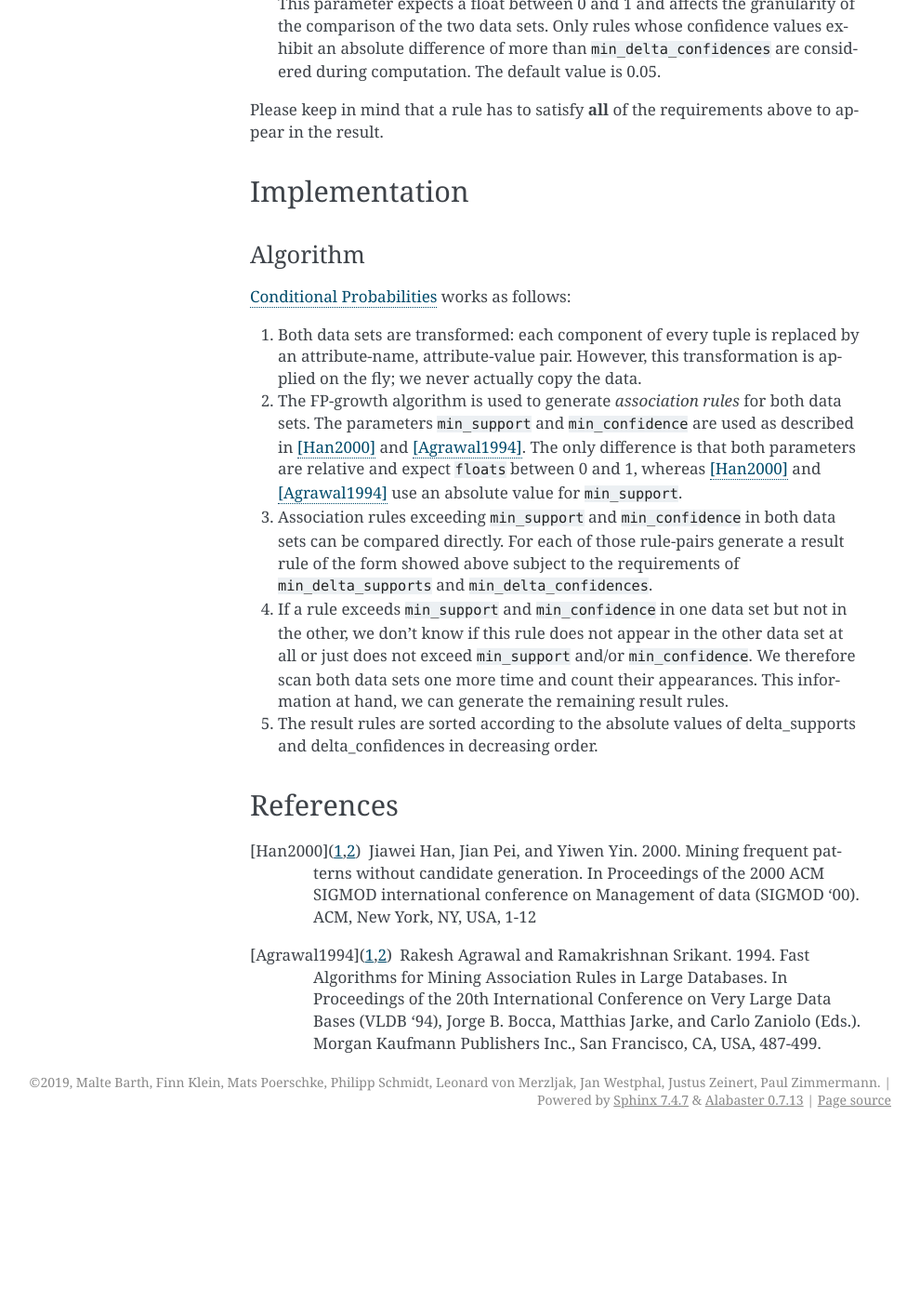
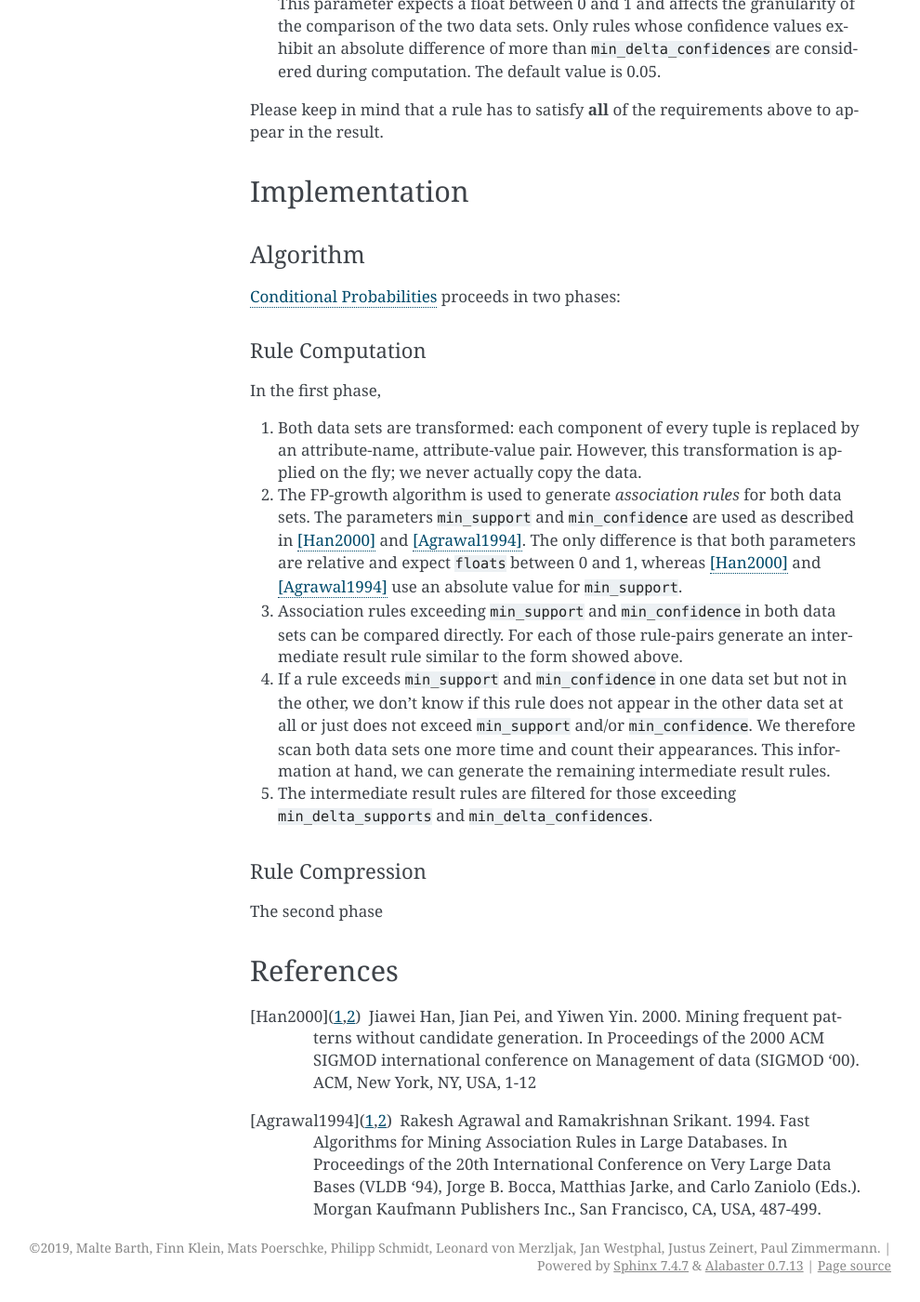
Before and after one commit to hpi-bp1819-naumann/shift-detector, a Sphinx documentation site: the page built from docs/source/checks/conditional_probabilities.rst, in a window 1280 px wide and 1400 px high, scrolled down 3227 px. Shown: the whole window at 93% size, without its empty margins (151-1141 px from the left). Built offline with Sphinx 7.4.7, drawn with Linux system fonts in a browser that asks for light colours; before the commit the page ends 4449 px from its top, so only the background shows below that; some of the changed text lies outside the part shown.

Commit message:
Adapt documentation.

```diff
--- a/docs/source/api.rst
+++ b/docs/source/api.rst
@@ -9,7 +9,7 @@ This part of the documentation covers all the public interfaces of Morpheus.
 
 Detector Object
 ---------------
-.. autoclass:: shift_detector.Detector.Detector
+.. autoclass:: shift_detector.detector.Detector
    :members:
    :inherited-members:
 
--- a/docs/source/checks/conditional_probabilities.rst
+++ b/docs/source/checks/conditional_probabilities.rst
@@ -142,7 +142,12 @@ Implementation
 Algorithm
 +++++++++
 
-:ref:`conditional_probabilities` works as follows:
+:ref:`conditional_probabilities` proceeds in two phases:
+
+Rule Computation
+################
+
+In the first phase,
 
 1. Both data sets are transformed: each component of every tuple is replaced
    by an attribute-name, attribute-value pair. However, this transformation is
@@ -154,17 +159,21 @@ Algorithm
    expect ``floats`` between 0 and 1, whereas [Han2000]_ and [Agrawal1994]_
    use an absolute value for ``min_support``.
 3. Association rules exceeding ``min_support`` and ``min_confidence`` in both
-   data sets can be compared directly. For each of those rule-pairs generate a
-   result rule of the form showed above subject to the requirements of
-   ``min_delta_supports`` and ``min_delta_confidences``.
+   data sets can be compared directly. For each of those rule-pairs generate an
+   intermediate result rule similar to the form showed above.
 4. If a rule exceeds ``min_support`` and ``min_confidence`` in
    one data set but not in the other, we don't know if this rule does not appear in
    the other data set at all or just does not exceed ``min_support`` and/or
    ``min_confidence``. We therefore scan both data sets one
    more time and count their appearances. This information at hand, we can
-   generate the remaining result rules.
-5. The result rules are sorted according to the absolute values of delta_supports
-   and delta_confidences in decreasing order.
+   generate the remaining intermediate result rules.
+5. The intermediate result rules are filtered for those exceeding
+   ``min_delta_supports`` and ``min_delta_confidences``.
+
+Rule Compression
+################
+
+The second phase
 
 References
 ----------
```
Also changed, not shown: other parts of docs/source/api.rst (+1 -1 lines).
